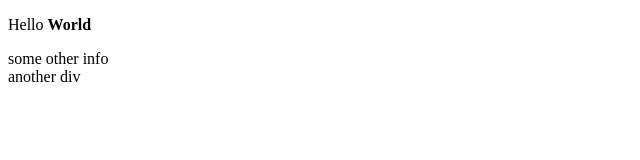
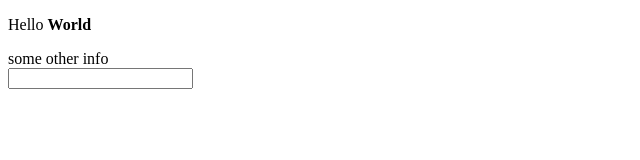
Before and after one commit to mahichy/fullstack-modern-js, a plain HTML site: page class-3.01/lesson.html in a window 1280 px wide. Shown: the whole page, without its empty margins (0-640 px from the left). Drawn offline with Linux system fonts and the light colour scheme.

Commit message:
Update lesson.html

```diff
--- a/class-3.01/lesson.html
+++ b/class-3.01/lesson.html
@@ -16,7 +16,7 @@
         </span>
     </div>
     <div>
-        another div
+        <input type="text" class="textinput">
     </div>
 </body>
 </html>
```
